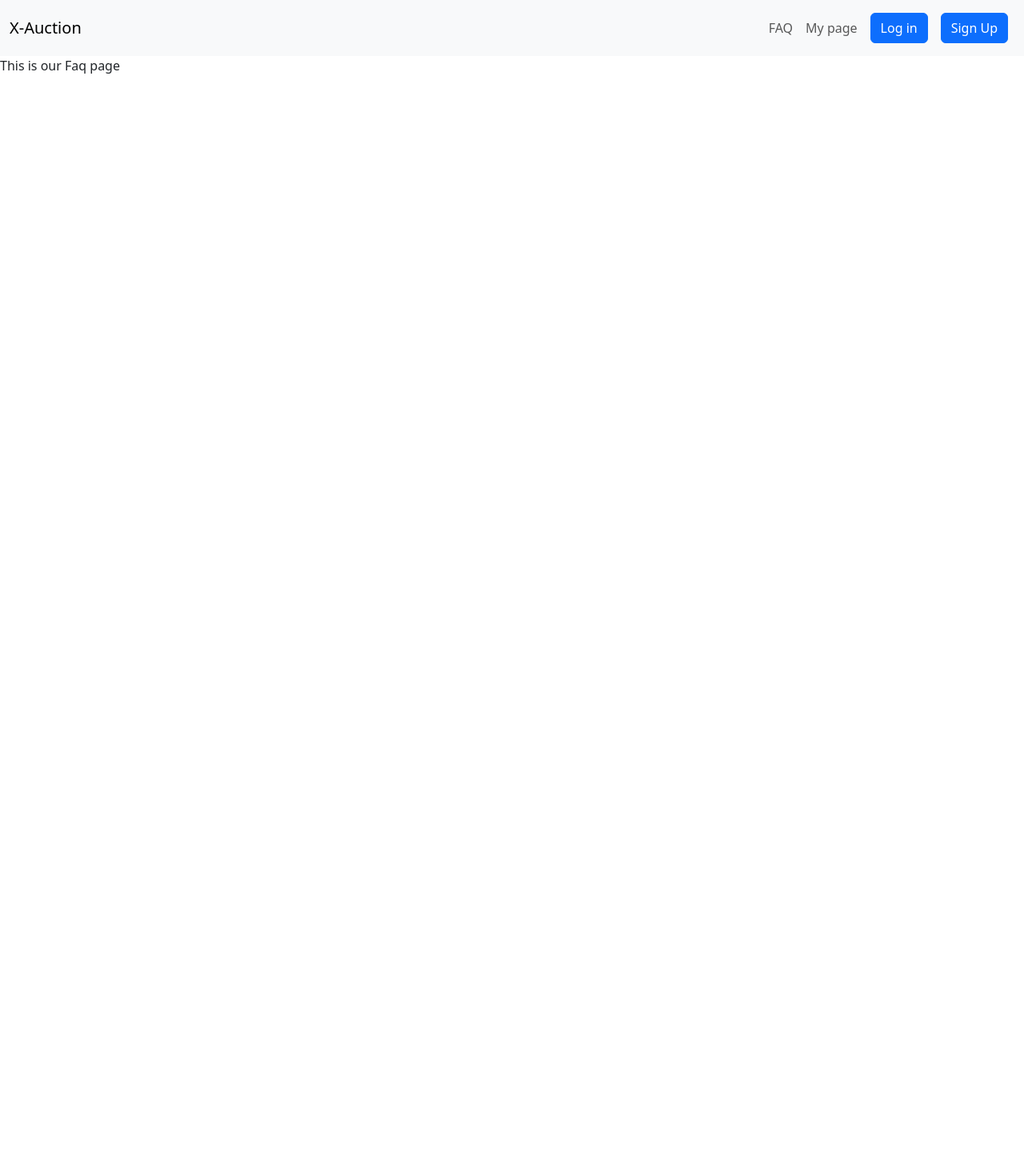
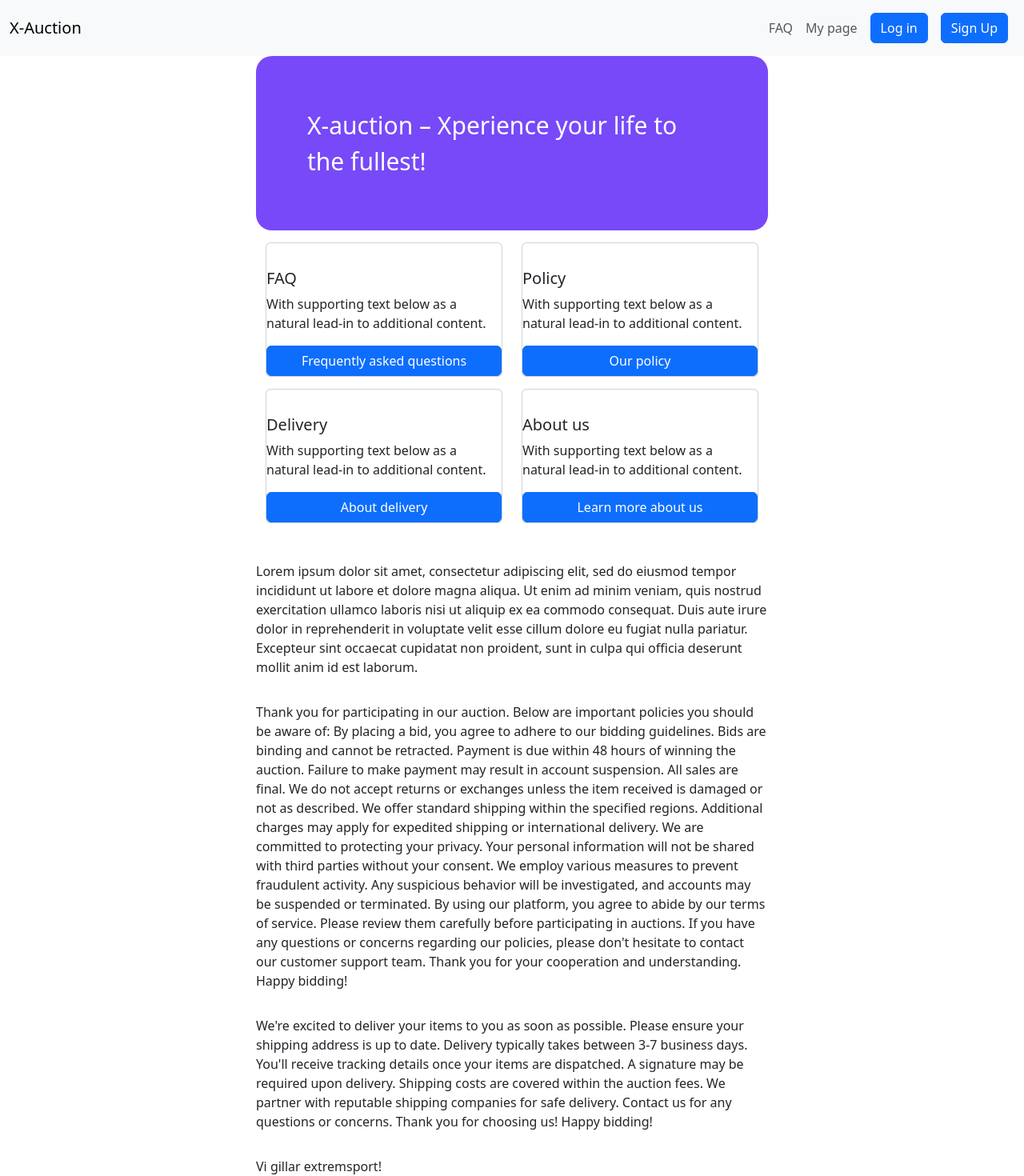
Before and after one commit to Mezea11/X-auction, a React (Vite) app: page /faq in a window 1280 px wide. Shown: the top 1470 px of the page at 80% size. Before the commit the page ends 800 px from the top, so only its background shows below. Built offline with nearby package versions, Linux system fonts and the light colour scheme.

Commit message:
added cards with content

```diff
--- a/src/index.css
+++ b/src/index.css
@@ -14,3 +14,41 @@
     align-items: center;
     justify-content: center;
 }
+
+#faq-container {
+    display: flex;
+    flex-direction: column;
+    align-items: center;
+
+    #faq-card-container {
+        display: flex;
+        width: 50%;
+        justify-content: center;
+
+        .card {
+            margin-top: 5%;
+        }
+    }
+
+    #faq-text-section {
+        display: flex;
+        flex-direction: column;
+        gap: 2rem;
+        width: 50%;
+        margin: 3rem 0 3rem 0;
+
+        div:not:first-of-type {
+        }
+    }
+    #faq-header {
+        background-color: #7749f8;
+        width: 50%;
+        border-radius: 20px;
+        color: white;
+        padding: 5%;
+        display: flex;
+        align-items: center;
+        justify-content: center;
+        font-size: 30px;
+    }
+}
--- a/src/pages/Faq.jsx
+++ b/src/pages/Faq.jsx
@@ -1,5 +1,117 @@
 function Faq() {
-    return <>This is our Faq page</>
+    return (
+        <>
+            <div id="faq-container">
+                <section id="faq-header">
+                    X-auction – Xperience your life to the fullest!
+                </section>
+                <div className="row" id="faq-card-container">
+                    <div className="col-sm-6">
+                        <div className="card">
+                            <div className="card-body"></div>
+                            <h5 className="card-title">FAQ</h5>
+                            <p className="card-text">
+                                With supporting text below as a natural lead-in
+                                to additional content.
+                            </p>
+                            <a href="#qna" className="btn btn-primary">
+                                Frequently asked questions
+                            </a>
+                        </div>
+                    </div>
+                    <div className="col-sm-6">
+                        <div className="card">
+                            <div className="card-body"></div>
+                            <h5 className="card-title">Policy</h5>
+                            <p className="card-text">
+                                With supporting text below as a natural lead-in
+                                to additional content.
+                            </p>
+                            <a href="#policy" className="btn btn-primary">
+                                Our policy
+                            </a>
+                        </div>
+                    </div>
+                    <div className="col-sm-6">
+                        <div className="card">
+                            <div className="card-body"></div>
+                            <h5 className="card-title">Delivery</h5>
+                            <p className="card-text">
+                                With supporting text below as a natural lead-in
+                                to additional content.
+                            </p>
+                            <a href="#delivery" className="btn btn-primary">
+                                About delivery
+                            </a>
+                        </div>
+                    </div>
+                    <div className="col-sm-6">
+                        <div className="card">
+                            <div className="card-body"></div>
+                            <h5 className="card-title">About us</h5>
+                            <p className="card-text">
+                                With supporting text below as a natural lead-in
+                                to additional content.
+                            </p>
+                            <a href="#about-us" className="btn btn-primary">
+                                Learn more about us
+                            </a>
+                        </div>
+                    </div>
+                </div>
+
+                <section id="faq-text-section">
+                    <div id="qna">
+                        Lorem ipsum dolor sit amet, consectetur adipiscing elit,
+                        sed do eiusmod tempor incididunt ut labore et dolore
+                        magna aliqua. Ut enim ad minim veniam, quis nostrud
+                        exercitation ullamco laboris nisi ut aliquip ex ea
+                        commodo consequat. Duis aute irure dolor in
+                        reprehenderit in voluptate velit esse cillum dolore eu
+                        fugiat nulla pariatur. Excepteur sint occaecat cupidatat
+                        non proident, sunt in culpa qui officia deserunt mollit
+                        anim id est laborum.
+                    </div>
+                    <div id="policy">
+                        Thank you for participating in our auction. Below are
+                        important policies you should be aware of: By placing a
+                        bid, you agree to adhere to our bidding guidelines. Bids
+                        are binding and cannot be retracted. Payment is due
+                        within 48 hours of winning the auction. Failure to make
+                        payment may result in account suspension. All sales are
+                        final. We do not accept returns or exchanges unless the
+                        item received is damaged or not as described. We offer
+                        standard shipping within the specified regions.
+                        Additional charges may apply for expedited shipping or
+                        international delivery. We are committed to protecting
+                        your privacy. Your personal information will not be
+                        shared with third parties without your consent. We
+                        employ various measures to prevent fraudulent activity.
+                        Any suspicious behavior will be investigated, and
+                        accounts may be suspended or terminated. By using our
+                        platform, you agree to abide by our terms of service.
+                        Please review them carefully before participating in
+                        auctions. If you have any questions or concerns
+                        regarding our policies, please don't hesitate to contact
+                        our customer support team. Thank you for your
+                        cooperation and understanding. Happy bidding!
+                    </div>
+                    <div id="delivery">
+                        We're excited to deliver your items to you as soon as
+                        possible. Please ensure your shipping address is up to
+                        date. Delivery typically takes between 3-7 business
+                        days. You'll receive tracking details once your items
+                        are dispatched. A signature may be required upon
+                        delivery. Shipping costs are covered within the auction
+                        fees. We partner with reputable shipping companies for
+                        safe delivery. Contact us for any questions or concerns.
+                        Thank you for choosing us! Happy bidding!
+                    </div>
+                    <div id="about-us">Vi gillar extremsport!</div>
+                </section>
+            </div>
+        </>
+    );
 }
 
-export default Faq
+export default Faq;
```
